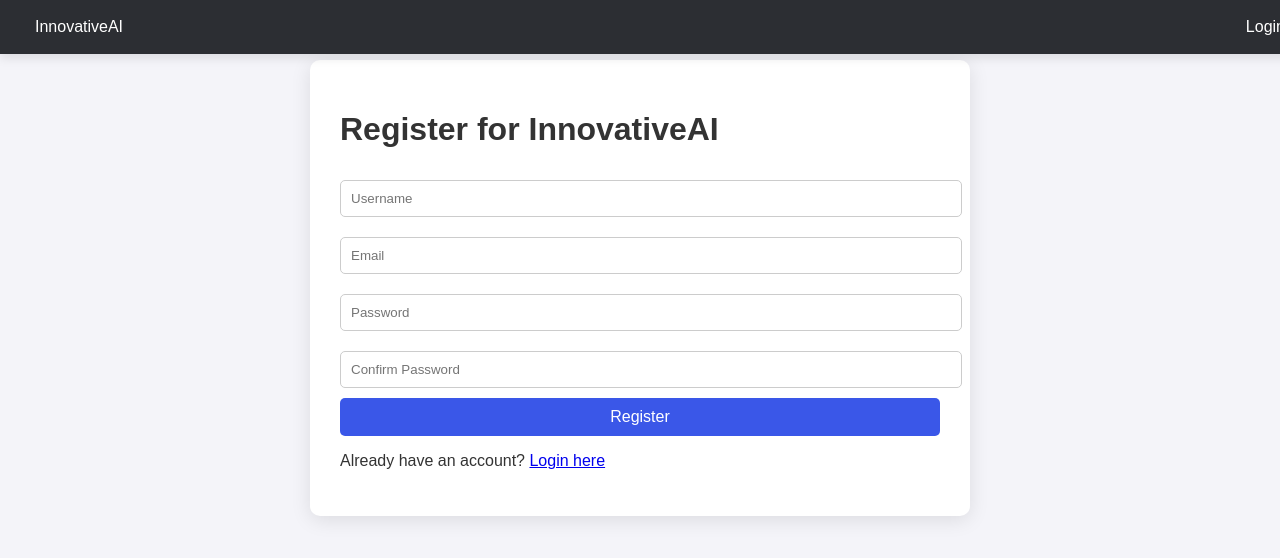
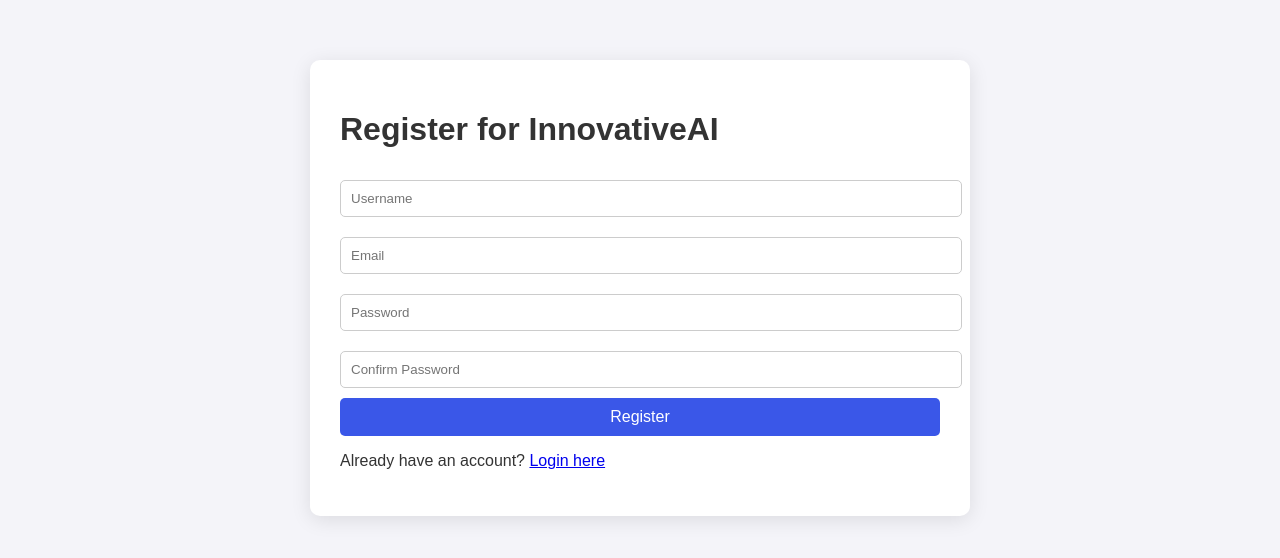
Before and after one commit to ZonnieLocklear/SoftwareProject, a website: page Register.html in a window 1280 px wide. Drawn offline with Linux system fonts and the light colour scheme.

Commit message:
Update and rename register.html to Register.html

```diff
--- a/register.html
+++ b/Register.html
@@ -7,13 +7,7 @@
     <link rel="stylesheet" href="styles.css"> <!-- Link to shared styles.css -->
 </head>
 <body>
-    <!-- Navigation bar at the top of the page -->
-    <div class="navbar">
-        <a href="homepage.html">InnovativeAI</a> <!-- Home link (logo or website name) -->
-        <div class="nav-right">
-            <a href="index.html">Login</a> <!-- Login link -->
-        </div>
-    </div>
+
 
     <div class="container">
         <header>
```
